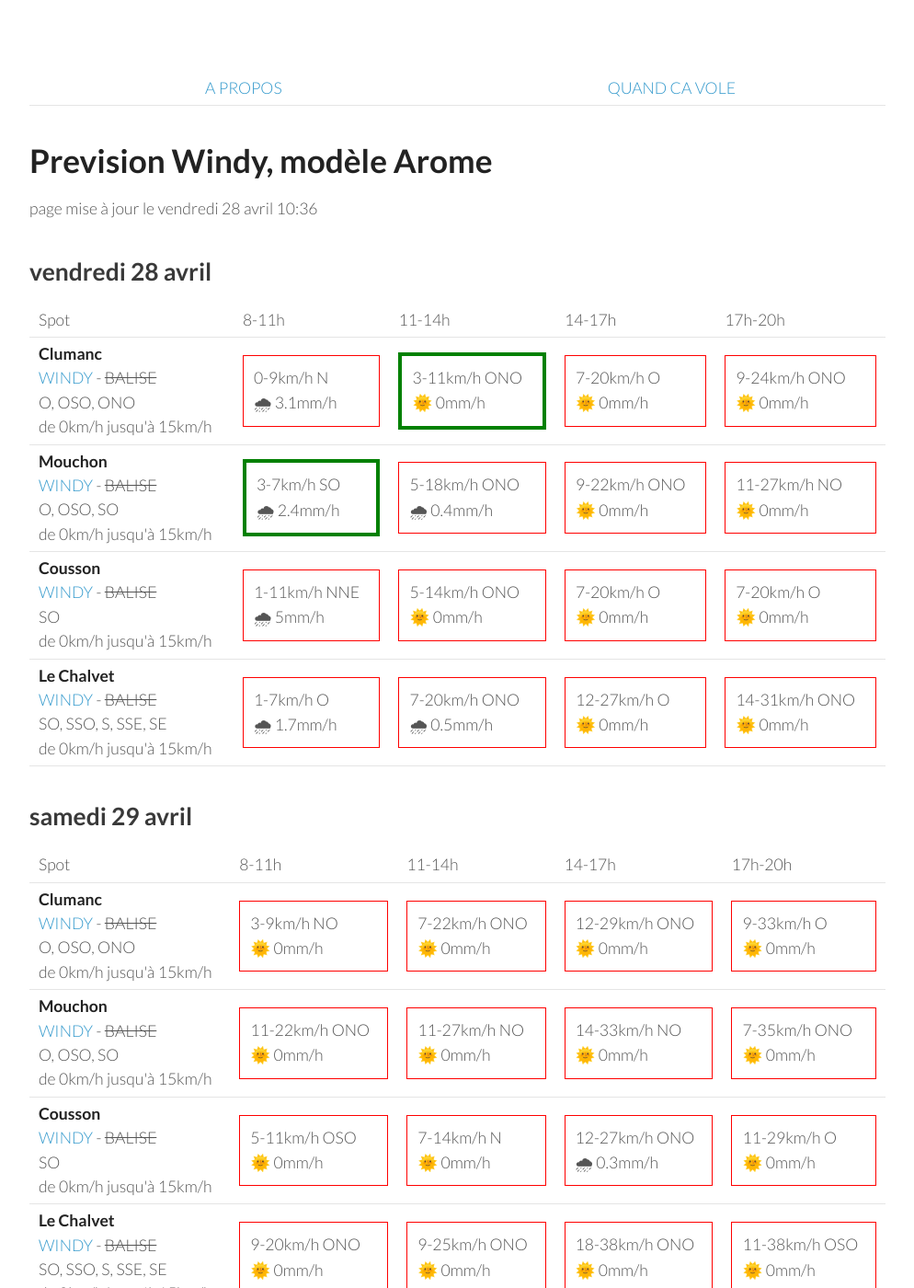
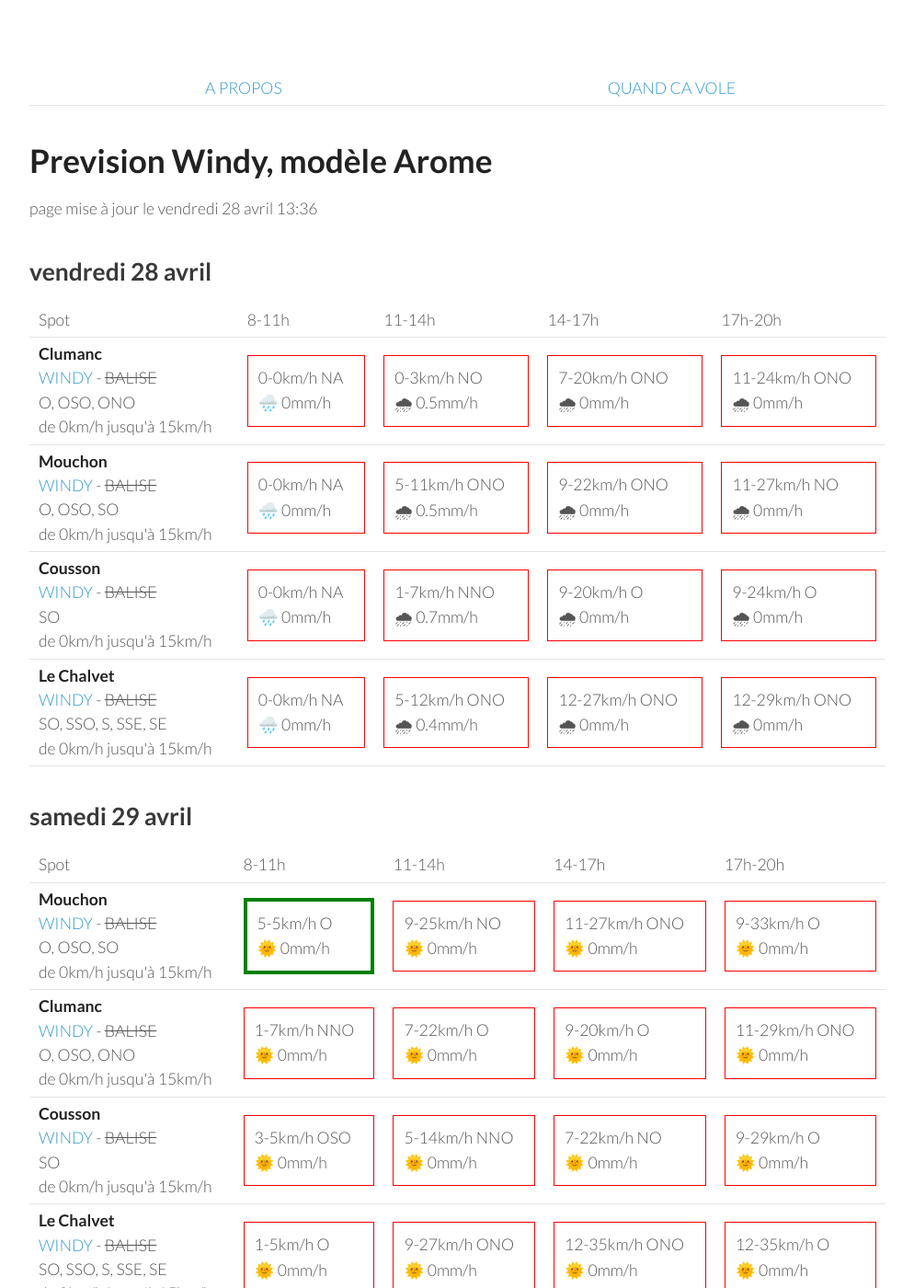
Before and after one commit to parapente-dans-le-nord/parapente-dans-le-nord.github.io, a Jekyll site: the page built from saint_andre.markdown, in a window 1280 px wide and 1400 px high. Shown: the whole window at 92% size, without its empty margins (26-1020 px from the left). Built offline with Jekyll 4.4.1, drawn with Linux system fonts in a browser that asks for light colours.

Commit message:
update index.markdown

```diff
--- a/saint_andre.markdown
+++ b/saint_andre.markdown
@@ -7,7 +7,7 @@ title:  "Tous les spots"
 {: .links}
 
 # Prevision Windy, modèle Arome
-page mise à jour le vendredi 28 avril 10:36
+page mise à jour le vendredi 28 avril 13:36
 
 ## vendredi 28 avril
 
@@ -24,41 +24,37 @@ page mise à jour le vendredi 28 avril 10:36
 <tr>
         <td><strong>Clumanc</strong><br><a href="https://windy.com/44.027/6.402?43.914,6.403,10,m:eSxaglP">WINDY</a> - <span class="no-balise"> BALISE </span><br> <span class="vent-favorable">O, OSO, ONO</span><br><span class="force-vent">de 0km/h jusqu'à 15km/h</span> </td>
 
-            <td><div class="not-flyable"><p>0-9km/h N</p><p>🌧 3.1mm/h</p></div></td>
-            <td><div class="flyable"><p>3-11km/h ONO</p><p>🌞 0mm/h</p></div></td>
-            <td><div class="not-flyable"><p>7-20km/h O</p><p>🌞 0mm/h</p></div></td>
-            <td><div class="not-flyable"><p>9-24km/h ONO</p><p>🌞 0mm/h</p></div></td>
-
+            <td><div class="not-flyable"><p>0-0km/h NA</p><p>🌧️ 0mm/h</p></div></td>
+            <td><div class="not-flyable"><p>0-3km/h NO</p><p>🌧 0.5mm/h</p></div></td>
+            <td><div class="not-flyable"><p>7-20km/h ONO</p><p>🌧 0mm/h</p></div></td>
+            <td><div class="not-flyable"><p>11-24km/h ONO</p><p>🌧 0mm/h</p></div></td>
 
     </tr>
 <tr>
         <td><strong>Mouchon</strong><br><a href="https://windy.com/43.992/6.424?43.878,6.425,10,m:eSuaglR">WINDY</a> - <span class="no-balise"> BALISE </span><br> <span class="vent-favorable">O, OSO, SO</span><br><span class="force-vent">de 0km/h jusqu'à 15km/h</span> </td>
 
-            <td><div class="flyable"><p>3-7km/h SO</p><p>🌧 2.4mm/h</p></div></td>
-            <td><div class="not-flyable"><p>5-18km/h ONO</p><p>🌧 0.4mm/h</p></div></td>
-            <td><div class="not-flyable"><p>9-22km/h ONO</p><p>🌞 0mm/h</p></div></td>
-            <td><div class="not-flyable"><p>11-27km/h NO</p><p>🌞 0mm/h</p></div></td>
-
+            <td><div class="not-flyable"><p>0-0km/h NA</p><p>🌧️ 0mm/h</p></div></td>
+            <td><div class="not-flyable"><p>5-11km/h ONO</p><p>🌧 0.5mm/h</p></div></td>
+            <td><div class="not-flyable"><p>9-22km/h ONO</p><p>🌧 0mm/h</p></div></td>
+            <td><div class="not-flyable"><p>11-27km/h NO</p><p>🌧 0mm/h</p></div></td>
 
     </tr>
 <tr>
         <td><strong>Cousson</strong><br><a href="https://windy.com/44.054/6.240?43.940,6.241,10,m:eSAaglz">WINDY</a> - <span class="no-balise"> BALISE </span><br> <span class="vent-favorable">SO</span><br><span class="force-vent">de 0km/h jusqu'à 15km/h</span> </td>
 
-            <td><div class="not-flyable"><p>1-11km/h NNE</p><p>🌧 5mm/h</p></div></td>
-            <td><div class="not-flyable"><p>5-14km/h ONO</p><p>🌞 0mm/h</p></div></td>
-            <td><div class="not-flyable"><p>7-20km/h O</p><p>🌞 0mm/h</p></div></td>
-            <td><div class="not-flyable"><p>7-20km/h O</p><p>🌞 0mm/h</p></div></td>
-
+            <td><div class="not-flyable"><p>0-0km/h NA</p><p>🌧️ 0mm/h</p></div></td>
+            <td><div class="not-flyable"><p>1-7km/h NNO</p><p>🌧 0.7mm/h</p></div></td>
+            <td><div class="not-flyable"><p>9-20km/h O</p><p>🌧 0mm/h</p></div></td>
+            <td><div class="not-flyable"><p>9-24km/h O</p><p>🌧 0mm/h</p></div></td>
 
     </tr>
 <tr>
         <td><strong>Le Chalvet</strong><br><a href="https://windy.com/43.979/6.480?43.866,6.480,10,m:eSsaglX">WINDY</a> - <span class="no-balise"> BALISE </span><br> <span class="vent-favorable">SO, SSO, S, SSE, SE</span><br><span class="force-vent">de 0km/h jusqu'à 15km/h</span> </td>
 
-            <td><div class="not-flyable"><p>1-7km/h O</p><p>🌧 1.7mm/h</p></div></td>
-            <td><div class="not-flyable"><p>7-20km/h ONO</p><p>🌧 0.5mm/h</p></div></td>
-            <td><div class="not-flyable"><p>12-27km/h O</p><p>🌞 0mm/h</p></div></td>
-            <td><div class="not-flyable"><p>14-31km/h ONO</p><p>🌞 0mm/h</p></div></td>
-
+            <td><div class="not-flyable"><p>0-0km/h NA</p><p>🌧️ 0mm/h</p></div></td>
+            <td><div class="not-flyable"><p>5-12km/h ONO</p><p>🌧 0.4mm/h</p></div></td>
+            <td><div class="not-flyable"><p>12-27km/h ONO</p><p>🌧 0mm/h</p></div></td>
+            <td><div class="not-flyable"><p>12-29km/h ONO</p><p>🌧 0mm/h</p></div></td>
 
     </tr>
 
@@ -78,42 +74,42 @@ page mise à jour le vendredi 28 avril 10:36
       <td>17h-20h</td>
     </tr>
 <tr>
-        <td><strong>Clumanc</strong><br><a href="https://windy.com/44.027/6.402?43.914,6.403,10,m:eSxaglP">WINDY</a> - <span class="no-balise"> BALISE </span><br> <span class="vent-favorable">O, OSO, ONO</span><br><span class="force-vent">de 0km/h jusqu'à 15km/h</span> </td>
+        <td><strong>Mouchon</strong><br><a href="https://windy.com/43.992/6.424?43.878,6.425,10,m:eSuaglR">WINDY</a> - <span class="no-balise"> BALISE </span><br> <span class="vent-favorable">O, OSO, SO</span><br><span class="force-vent">de 0km/h jusqu'à 15km/h</span> </td>
 
-            <td><div class="not-flyable"><p>3-9km/h NO</p><p>🌞 0mm/h</p></div></td>
-            <td><div class="not-flyable"><p>7-22km/h ONO</p><p>🌞 0mm/h</p></div></td>
-            <td><div class="not-flyable"><p>12-29km/h ONO</p><p>🌞 0mm/h</p></div></td>
+            <td><div class="flyable"><p>5-5km/h O</p><p>🌞 0mm/h</p></div></td>
+            <td><div class="not-flyable"><p>9-25km/h NO</p><p>🌞 0mm/h</p></div></td>
+            <td><div class="not-flyable"><p>11-27km/h ONO</p><p>🌞 0mm/h</p></div></td>
             <td><div class="not-flyable"><p>9-33km/h O</p><p>🌞 0mm/h</p></div></td>
 
 
     </tr>
 <tr>
-        <td><strong>Mouchon</strong><br><a href="https://windy.com/43.992/6.424?43.878,6.425,10,m:eSuaglR">WINDY</a> - <span class="no-balise"> BALISE </span><br> <span class="vent-favorable">O, OSO, SO</span><br><span class="force-vent">de 0km/h jusqu'à 15km/h</span> </td>
+        <td><strong>Clumanc</strong><br><a href="https://windy.com/44.027/6.402?43.914,6.403,10,m:eSxaglP">WINDY</a> - <span class="no-balise"> BALISE </span><br> <span class="vent-favorable">O, OSO, ONO</span><br><span class="force-vent">de 0km/h jusqu'à 15km/h</span> </td>
 
-            <td><div class="not-flyable"><p>11-22km/h ONO</p><p>🌞 0mm/h</p></div></td>
-            <td><div class="not-flyable"><p>11-27km/h NO</p><p>🌞 0mm/h</p></div></td>
-            <td><div class="not-flyable"><p>14-33km/h NO</p><p>🌞 0mm/h</p></div></td>
-            <td><div class="not-flyable"><p>7-35km/h ONO</p><p>🌞 0mm/h</p></div></td>
+            <td><div class="not-flyable"><p>1-7km/h NNO</p><p>🌞 0mm/h</p></div></td>
+            <td><div class="not-flyable"><p>7-22km/h O</p><p>🌞 0mm/h</p></div></td>
+            <td><div class="not-flyable"><p>9-20km/h O</p><p>🌞 0mm/h</p></div></td>
+            <td><div class="not-flyable"><p>11-29km/h ONO</p><p>🌞 0mm/h</p></div></td>
 
 
     </tr>
 <tr>
         <td><strong>Cousson</strong><br><a href="https://windy.com/44.054/6.240?43.940,6.241,10,m:eSAaglz">WINDY</a> - <span class="no-balise"> BALISE </span><br> <span class="vent-favorable">SO</span><br><span class="force-vent">de 0km/h jusqu'à 15km/h</span> </td>
 
-            <td><div class="not-flyable"><p>5-11km/h OSO</p><p>🌞 0mm/h</p></div></td>
-            <td><div class="not-flyable"><p>7-14km/h N</p><p>🌞 0mm/h</p></div></td>
-            <td><div class="not-flyable"><p>12-27km/h ONO</p><p>🌧 0.3mm/h</p></div></td>
-            <td><div class="not-flyable"><p>11-29km/h O</p><p>🌞 0mm/h</p></div></td>
+            <td><div class="not-flyable"><p>3-5km/h OSO</p><p>🌞 0mm/h</p></div></td>
+            <td><div class="not-flyable"><p>5-14km/h NNO</p><p>🌞 0mm/h</p></div></td>
+            <td><div class="not-flyable"><p>7-22km/h NO</p><p>🌞 0mm/h</p></div></td>
+            <td><div class="not-flyable"><p>9-29km/h O</p><p>🌞 0mm/h</p></div></td>
 
 
     </tr>
 <tr>
         <td><strong>Le Chalvet</strong><br><a href="https://windy.com/43.979/6.480?43.866,6.480,10,m:eSsaglX">WINDY</a> - <span class="no-balise"> BALISE </span><br> <span class="vent-favorable">SO, SSO, S, SSE, SE</span><br><span class="force-vent">de 0km/h jusqu'à 15km/h</span> </td>
 
-            <td><div class="not-flyable"><p>9-20km/h ONO</p><p>🌞 0mm/h</p></div></td>
-            <td><div class="not-flyable"><p>9-25km/h ONO</p><p>🌞 0mm/h</p></div></td>
-            <td><div class="not-flyable"><p>18-38km/h ONO</p><p>🌞 0mm/h</p></div></td>
-            <td><div class="not-flyable"><p>11-38km/h OSO</p><p>🌞 0mm/h</p></div></td>
+            <td><div class="not-flyable"><p>1-5km/h O</p><p>🌞 0mm/h</p></div></td>
+            <td><div class="not-flyable"><p>9-27km/h ONO</p><p>🌞 0mm/h</p></div></td>
+            <td><div class="not-flyable"><p>12-35km/h ONO</p><p>🌞 0mm/h</p></div></td>
+            <td><div class="not-flyable"><p>12-35km/h O</p><p>🌞 0mm/h</p></div></td>
 
 
     </tr>
```
